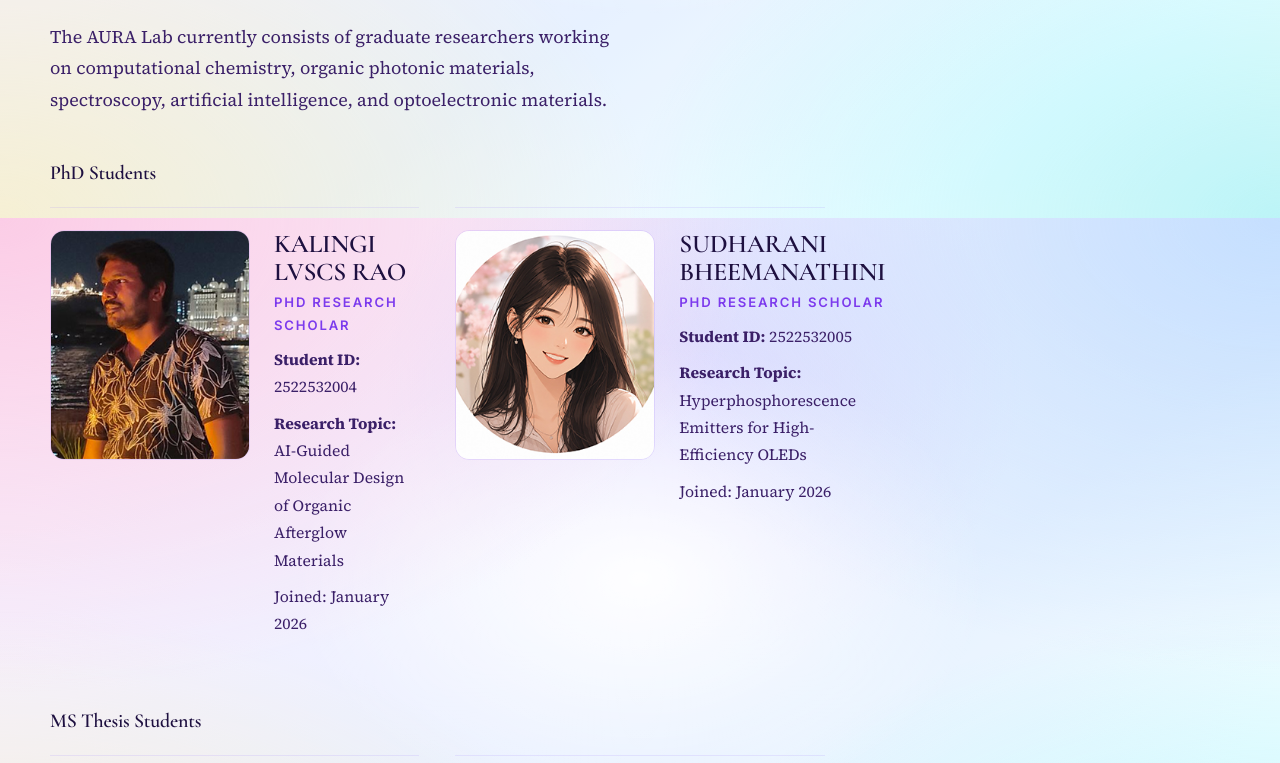
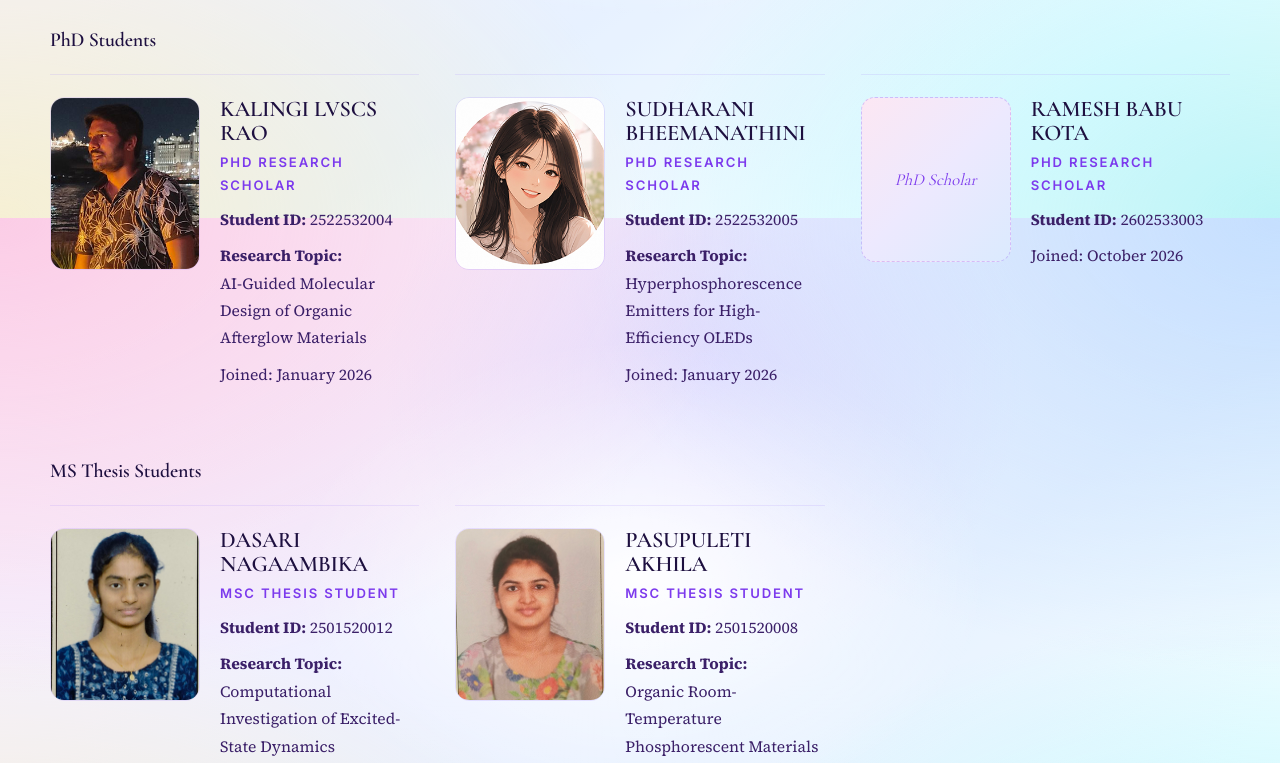
Before and after one commit to bahadursk/bahadursk.github.io, a plain HTML site: page team.html in a window 1280 px wide. Shown: the part 1382-2145 px from the top of the page. Drawn offline with nearby package versions, Linux system fonts and the light colour scheme.

Commit message:
Group: add third PhD scholar
Co-Authored-By: Claude Opus 5.5 <noreply@anthropic.com>
Claude-Session: https://claude.ai/code/session_01MGjACbowYgY8z1epzsmsVX

```diff
--- a/assets/css/styles.css
+++ b/assets/css/styles.css
@@ -677,3 +677,5 @@ ul,ol{margin:0;padding-left:1.2rem}
 .book-strip .book-grid{grid-template-columns:minmax(0,220px) minmax(0,1fr)}
 @media (max-width:1080px){.course-grid{grid-template-columns:1fr}}
 @media (max-width:780px){.book-grid,.book-strip .book-grid{grid-template-columns:1fr;gap:28px}.book-cover{max-width:240px}}
+.team-grid .member-card{grid-template-columns:150px minmax(0,1fr);gap:20px}
+.team-grid .member-card h3{font-size:1.4rem;overflow-wrap:anywhere}
--- a/team.html
+++ b/team.html
@@ -136,6 +136,30 @@
 
           <p class="member-meta">
             Joined: January 2026
+          </p>
+
+        </div>
+
+      </article>
+
+      <article class="member-card placeholder">
+
+        <div class="placeholder-frame">PhD Scholar</div>
+
+        <div>
+
+          <h3>RAMESH BABU KOTA</h3>
+
+          <p class="member-role">
+            PhD Research Scholar
+          </p>
+
+          <p class="member-meta">
+            <strong>Student ID:</strong> 2602533003
+          </p>
+
+          <p class="member-meta">
+            Joined: October 2026
           </p>
 
         </div>
```
Also changed, not shown: news.html (+4 -0 lines).
